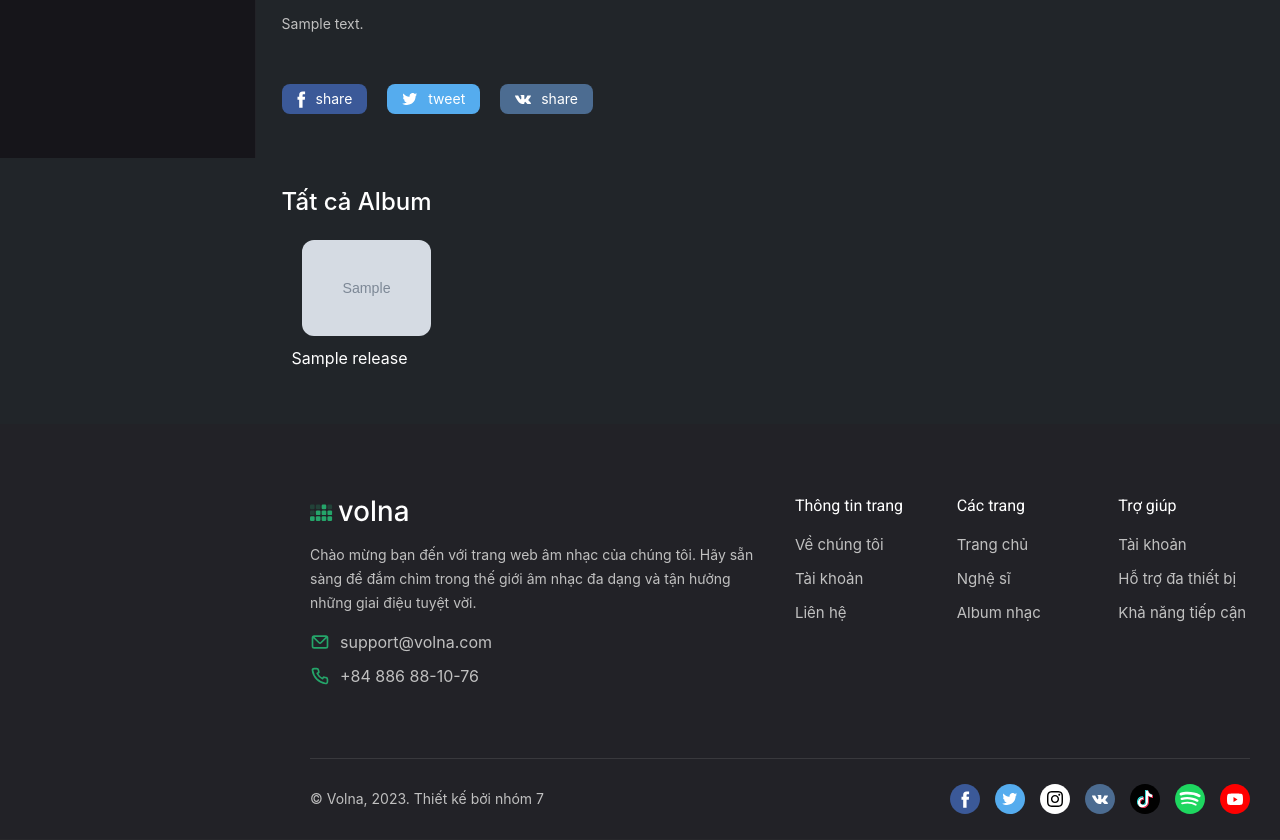
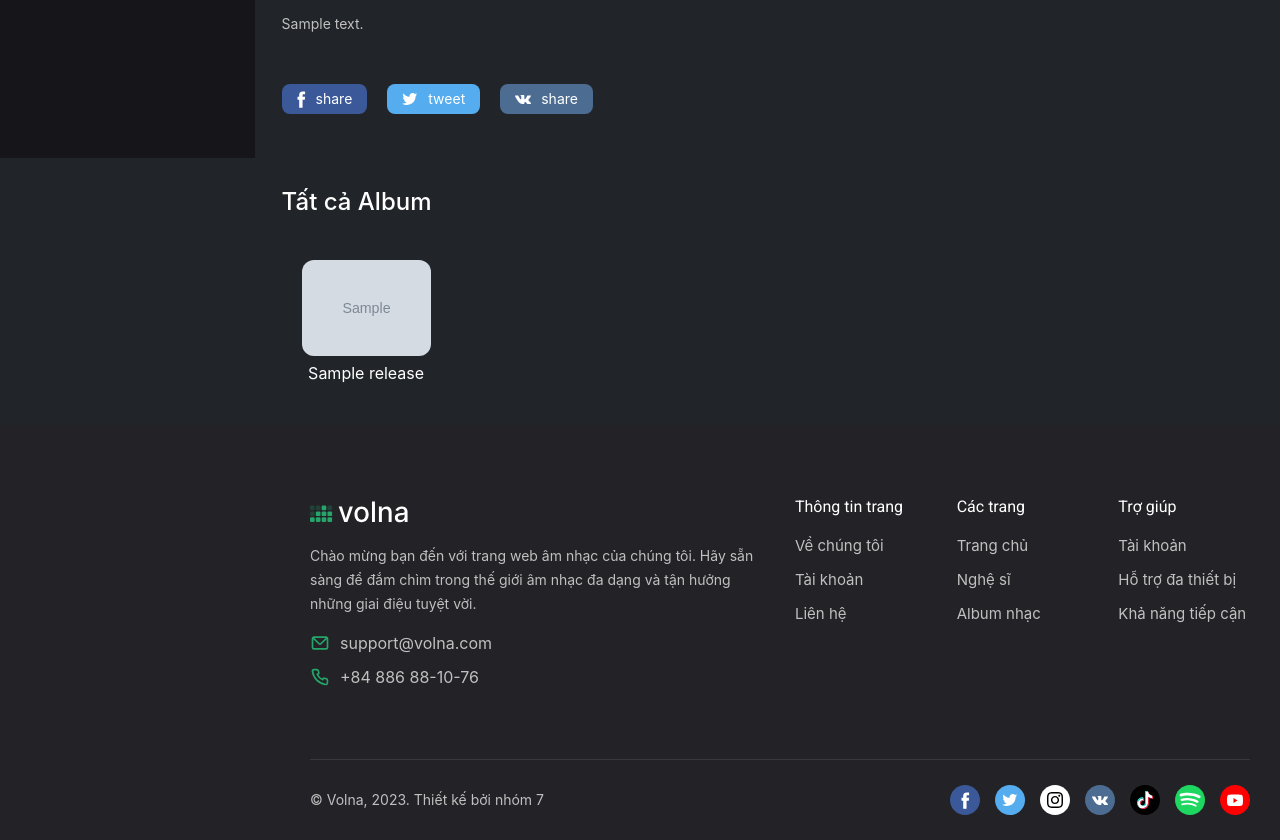
Before and after one commit to fatcode3103/music, a PHP site: page /albumDetail.php?albumID=1 in a window 1280 px wide. Shown: the part 642-1482 px from the top of the page. Before the commit the page ends 1456 px from the top, so only its background shows below. Run offline with PHP 8.4, Linux system fonts and the light colour scheme; tables that the repository leaves empty or names only in its code hold one stand-in row (values such as "Sample post"); grey boxes marked "Sample" are stand-in pictures.

Commit message:
fix grid

```diff
--- a/fe/css/albumDetail.css
+++ b/fe/css/albumDetail.css
@@ -1797,3 +1797,42 @@ button {
 .single-item__time {
   font-size: 12px;
 }
+
+.additional-details {
+  display: flex;
+  flex-wrap: nowrap; /* Prevent items from wrapping to the next line */
+}
+
+.other-album {
+  /* Add any styles you need for other-album container */
+}
+
+.album-container {
+  display: flex;
+  flex-wrap: nowrap;
+
+}
+
+.album {
+  margin-right: 10px; /* Adjust the margin as needed */
+  /* Add any styles you need for the individual album items */
+}
+
+.album a {
+  display: flex;
+  flex-direction: column; /* Align image and text in a column */
+  align-items: center; /* Center items horizontally */
+  text-align: center; /* Center text */
+  text-decoration: none;
+  color: white; /* Adjust the color as needed */
+}
+
+.album img {
+  width: 100%; /* Make the image fill the container */
+  max-width: 150px; /* Set a maximum width for the image */
+  height: auto; /* Maintain the aspect ratio of the image */
+}
+
+.album span {
+  margin-top: 5px; /* Add spacing between image and text */
+}
```
